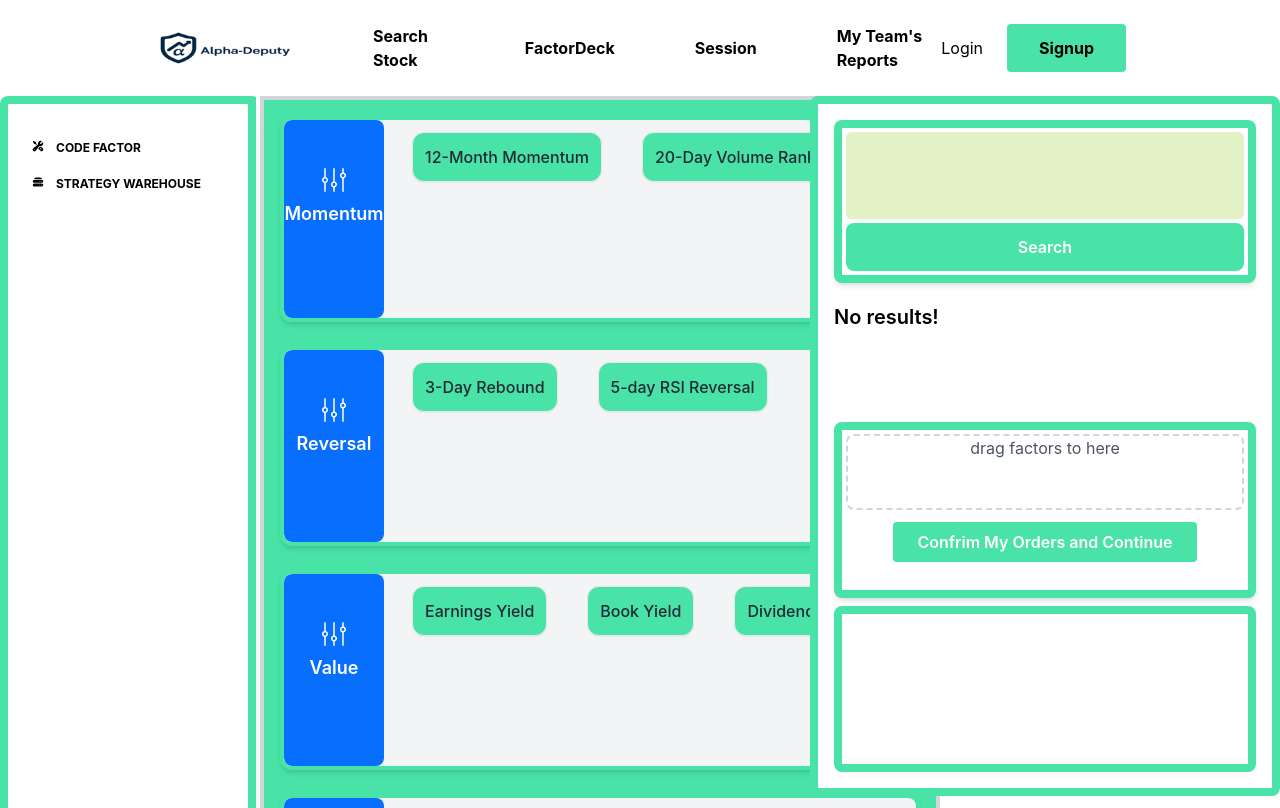
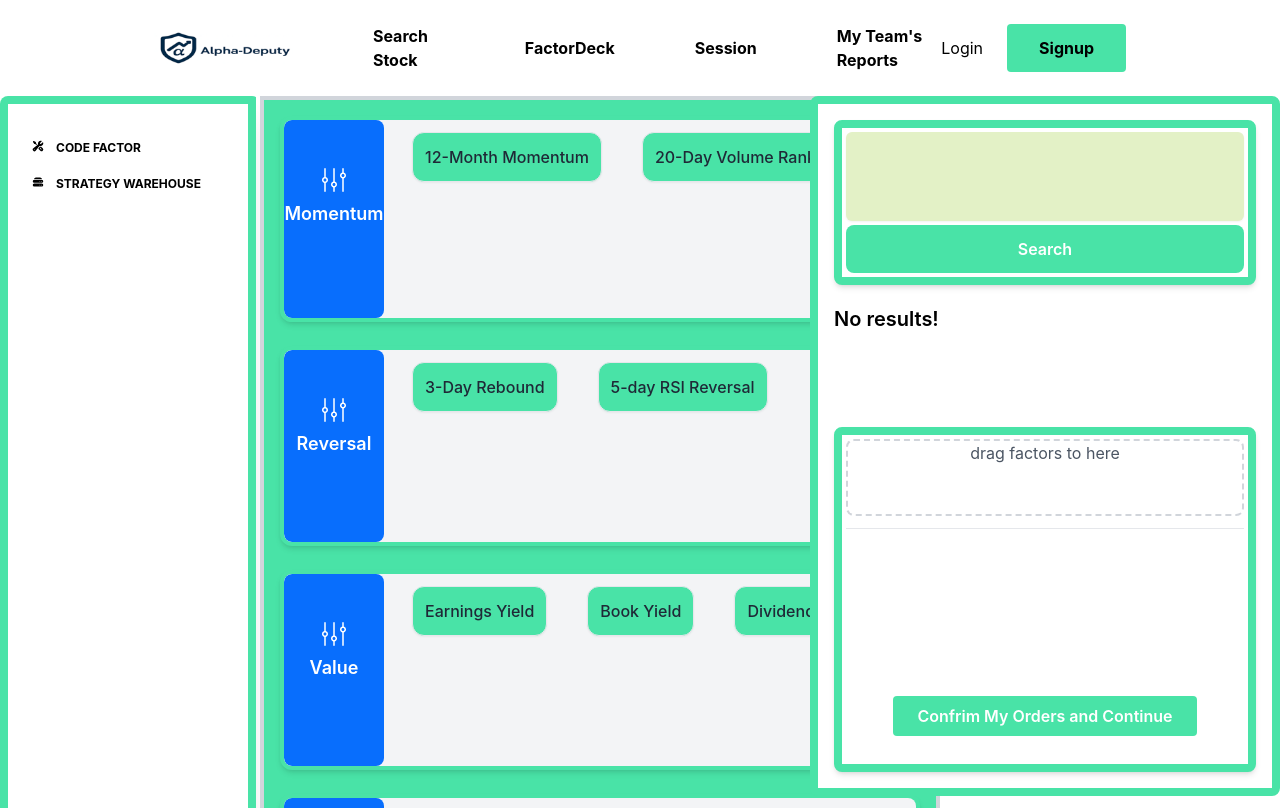
Before and after one commit to St-alpha-hunter/Alpha_Deputy_1.1, a React (Vite) app: page /deck in a window 1280 px wide. Shown: the top 808 px of the page. Built offline with nearby package versions, Linux system fonts and the light colour scheme.

Commit message:
Finishing Factors

```diff
--- a/src/Components/Factor/Factor.tsx
+++ b/src/Components/Factor/Factor.tsx
@@ -18,6 +18,7 @@ type Props = {
     tags?: string[];          // 标签（如 ["动量", "技术"]）
     ChoosingFactor?: (e: SyntheticEvent) => void;
     CheckingFactor?: (factor: MinimalFactor) => void;
+    DeletingFactor?: (factor: MinimalFactor) =>void;
 }
 
 export type { Props as FactorProps };
--- a/src/Components/FactorDropZone/FactorDropZone.tsx
+++ b/src/Components/FactorDropZone/FactorDropZone.tsx
@@ -3,24 +3,27 @@ import { useState, type FC } from "react";
 import type { FactorProps } from "../Factor/Factor";
 import Factor from "../Factor/Factor";
 import { toast } from "react-toastify";
+import type { MinimalFactor } from "../Factor/Factor";
 
 type DropZoneProps = {
     //Partial就是把所有的属性都变成可选的
-  onDropFactor?: (factor:  { id: string; name?: string }) => void;
+  selectedFactors: FactorProps[];
+  onDropFactor?: (factor:  MinimalFactor) => void;
+  FactorDelete?: (factor:  MinimalFactor) => void;
 };
 
 
 
-const FactorDropZone: FC<DropZoneProps> = ({ onDropFactor }) => {
+const FactorDropZone: FC<DropZoneProps> = ({ selectedFactors, onDropFactor, FactorDelete }:DropZoneProps) => {
 
 
   const [{ isOver, canDrop }, dropRef] = useDrop(() => ({
     accept: "FACTOR",
-    drop: (item: { id: string; name?: string }) => {
-      if (onDropFactor) {
-        onDropFactor(item);
-      }
-    },
+    drop: (factor: { id: string; name?: string }) => {
+    if(onDropFactor){
+         onDropFactor(factor);
+    }
+  },
     collect: (monitor) => ({
       isOver: monitor.isOver(),
       canDrop: monitor.canDrop(),
@@ -44,12 +47,28 @@ const FactorDropZone: FC<DropZoneProps> = ({ onDropFactor }) => {
 
             </div>
 
-            <div className="flex-grow-[1] text-center">
+          <div className = "flex-grow-[6] text-center">
+              <div className="flex flex-row flex-wrap gap-2 overflow-y-auto max-h-[200px] border-t pt-2">
+                  {selectedFactors.map((factor) => (
+                    <div key={factor.id} className="relative">
+                          <button
+                            onClick={() => FactorDelete?.(factor)} // ✅ 这里绑定
+                            className="absolute -top-1 right-1 text-bold text-red-500 hover:text-red-700 z-10"
+                          >
+                              X
+                          </button>
+                      <Factor {...factor} />
+                    </div>
+        ))}
+
+              </div>
+          </div>
+
+          <div className="flex-grow-[1] text-center">
                 <button className="px-6 py-2 bg-lightGreen text-white max-w-xs font-semibold rounded hover:opacity-90 transition">
                     Confrim My Orders and Continue
                 </button>
-
-            </div>
+          </div>
       </div>
   );
 };
--- a/src/Pages/FactorDeckPage/FactorDeckPage.tsx
+++ b/src/Pages/FactorDeckPage/FactorDeckPage.tsx
@@ -32,14 +32,12 @@ const FactorDeckPage = (props: Props) => {
     const [search, setSearch] = useState<string>("");
     const [factor, setfactor] = useState< FactorProps | null>(null);
     const [selectedFactors, setSelectedFactors] = useState<FactorProps[]>([]);
-     const [searchResult, setSearchResult] = useState<FactorProps[]>([]);
+    const [searchResult, setSearchResult] = useState<FactorProps[]>([]);
 
 
     const ClickFactor = (e: SyntheticEvent) => {
         setfactor;
     }
-
-
 
     const onSearchSubmit = async (e : SyntheticEvent) => {
         e.preventDefault();
@@ -63,20 +61,20 @@ const FactorDeckPage = (props: Props) => {
 
     };
 
-    const onPortfolioDelete = (e: SyntheticEvent) =>{
-
-    };
+    const FactorDelete = (deletefactor : MinimalFactor) =>{
+        setSelectedFactors((prev) => prev.filter((f) => f.id !== deletefactor.id) )
+        };
 
 
     const handleDropFactor = (factor: MinimalFactor ) => {
-        console.log("Dropped", factor);
-        const exists = selectedFactors.some(f =>f.id === factor.id);
-        if (exists) {
-            toast.error(`${factor.name} has been added`);
-            return;
+        setSelectedFactors((prev) => {
+        if (prev.some((f) => f.id === factor.id)) {
+        toast.error(`${factor.name} is already in your list 📋`);
+        return prev;               // 不变
         }
-        setSelectedFactors(prev => [...prev, factor as FactorProps]);
-        };
+        return [...prev, factor as FactorProps];
+    });
+    };
 
 
     return (
@@ -115,17 +113,12 @@ const FactorDeckPage = (props: Props) => {
             </div>
 
 
-            <div className = "flex-grow-[2] ">
+            <div className = "flex-grow-[6] ">
                 <FactorDropZone
+                    selectedFactors={selectedFactors}
                     onDropFactor={handleDropFactor}
+                    FactorDelete={FactorDelete}
                     />
-            </div>
-
-            <div className = "flex-grow-[4] flex flex-row flex-wrap gap-2 border-8 rounded-lg p-1 border-lightGreen overflow-y-auto">
-                <Display
-                    selectedFactors={selectedFactors}
-                    displayfactors={handleDropFactor}
-                />
             </div>
 
         </div>
```
